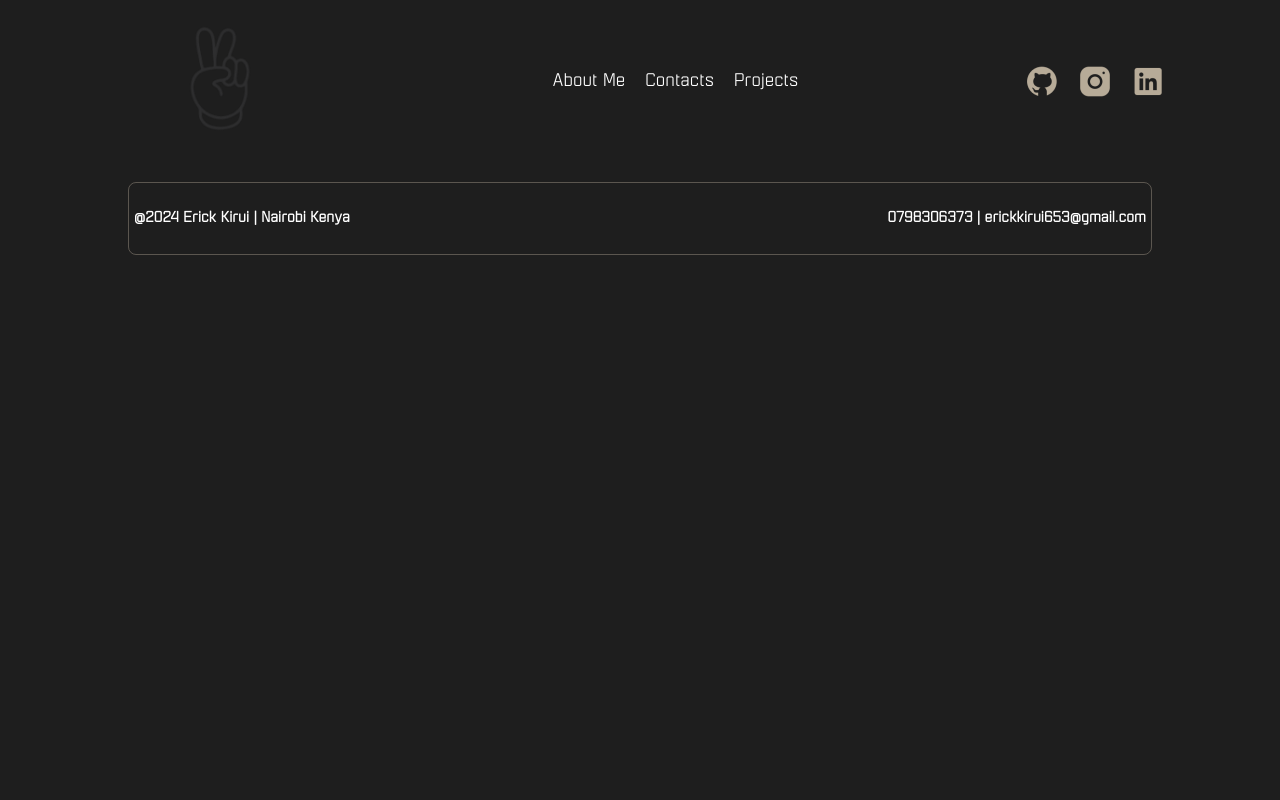
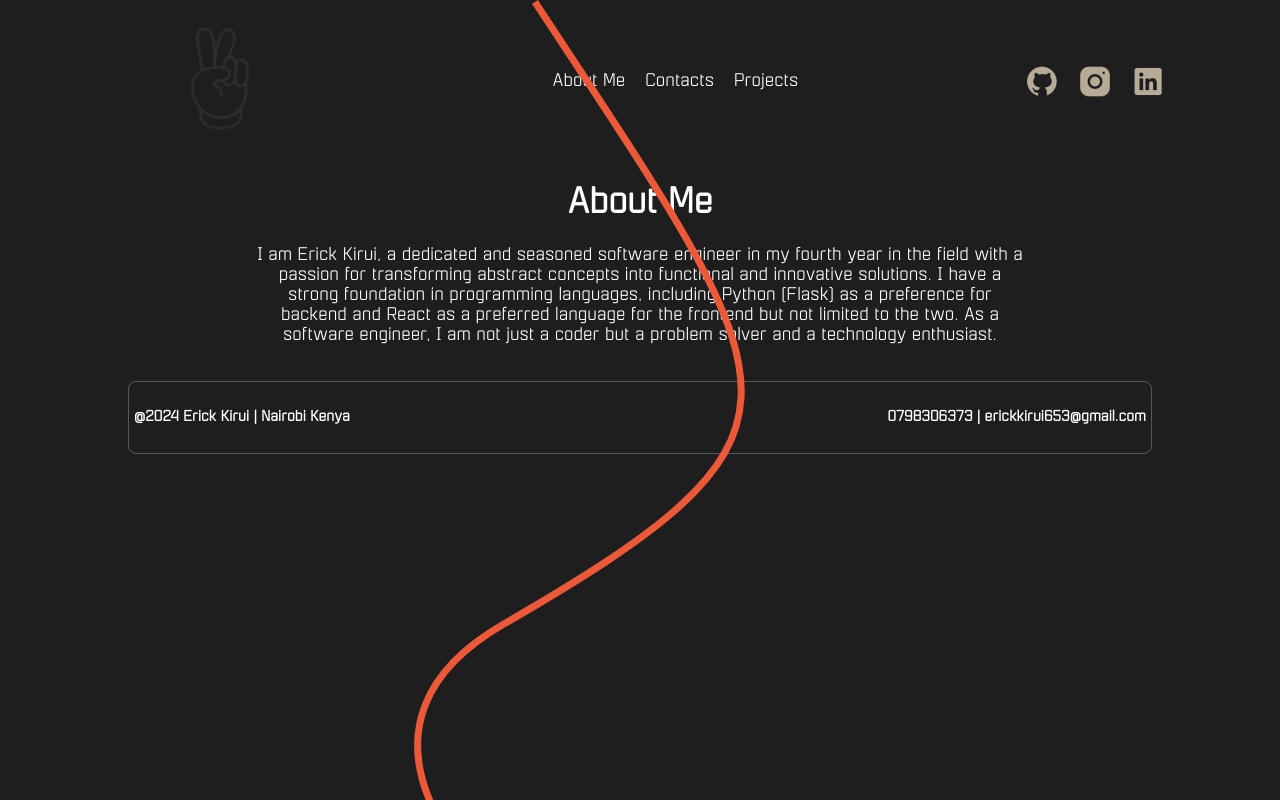
Before and after one commit to Erickkirui/portfolio-v1.2, a React (Create React App) app: page /about-me in a window 1280 px wide. Shown: the top 800 px of the page. Built offline with nearby package versions, Linux system fonts and the light colour scheme.

Commit message:
added aboy me page

```diff
--- a/src/App.js
+++ b/src/App.js
@@ -3,6 +3,7 @@ import { BrowserRouter as Router, Routes, Route, } from 'react-router-dom';
 import LandingPage from './Pages/LandingPage';
 import Navigation from './Components/Navigation';
 import Footer from './Components/Footer';
+import AboutMe from './Pages/AboutMe';
 
 function App() {
   return (
@@ -11,6 +12,7 @@ function App() {
       <div className='main'>
         <Routes>
           <Route path="/" element={<LandingPage />} />
+          <Route path="/about-me" element={<AboutMe />} />
         </Routes>
       </div>
       <Footer />
--- /dev/null
+++ b/src/Pages/AboutMe.js
@@ -0,0 +1,26 @@
+import React from 'react'
+import '../Styles/About.css'
+
+function AboutMe() {
+  return (
+    <div>
+      <div className='about-container'>
+            <h1>About Me</h1>
+            <p>I am Erick Kirui, a dedicated and seasoned software engineer in my fourth
+                year in the field with a passion for transforming abstract concepts into functional and innovative solutions. I have a strong foundation in programming languages, including Python (Flask) as a preference for backend and React as a preferred language for
+                the frontend but not limited to the two. As a software engineer, I am not just a coder but a problem solver and a technology enthusiast.</p>
+
+      </div>
+        <div className='svg-container'>
+        <svg width="651" height="2573" viewBox="0 0 651 2573" fill="none" xmlns="http://www.w3.org/2000/svg">
+            <path d="M220 2C478.546 395.752 521.942 431.441 188 624.5C-145.941 817.559 612.5 1218.5 541.5 960C470.5 701.5 -19.4998 1752 4.50019 1491C28.5002 1230 353.366 1554.92 561.5 1957C769.634 2359.08 571.62 2545.16 230 2569" stroke="#EB5939" stroke-width="7"/>
+            </svg>
+
+
+        </div>
+    </div>
+
+  )
+}
+
+export default AboutMe
--- /dev/null
+++ b/src/Styles/About.css
@@ -0,0 +1,17 @@
+.about-container{
+    text-align: center;
+    width: 60%;
+    margin: auto;
+}
+.svg-container{
+
+    position: absolute;
+    top: 0;
+    left: 0;
+    display: flex;
+    justify-content: center;
+    align-items: center;
+    width: 100%;
+
+
+}
--- a/src/Styles/sliderprojects.css
+++ b/src/Styles/sliderprojects.css
@@ -30,8 +30,8 @@
 
 .slider-item img {
 
-  width: 550px; /* Ensures consistent image size */
-  height: 350px; /* Set to match required height */
+  width: 400px; /* Ensures consistent image size */
+  height: 250px; /* Set to match required height */
   object-fit: cover;
   display: block;
   border-radius: 8px;
```
